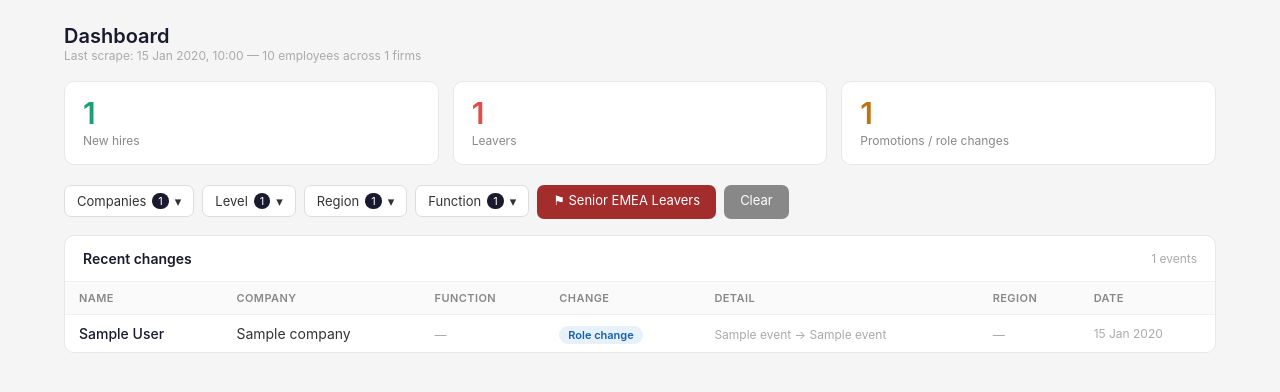
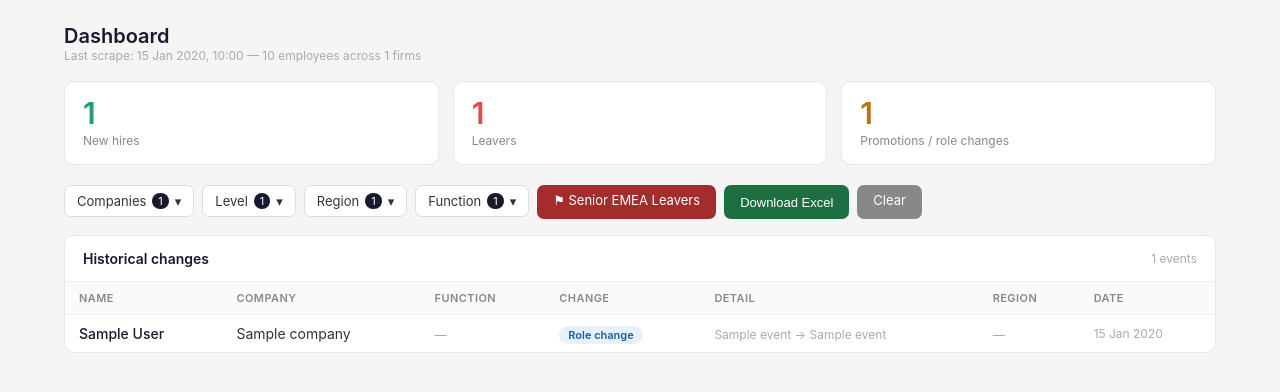
Before and after one commit to AlvaroAmigo98/pe-tracker-web, a Django app: template tracker/templates/tracker/dashboard.html in a window 1280 px wide. Shown: the part 52-444 px from the top of the page. Run offline with Django 5.2, Linux system fonts and the light colour scheme; tables that the repository leaves empty hold one stand-in row (values such as "Sample post"); the template is opened without the code that fills it: values that come from a table or form of the project are taken from there, most other values are stand-ins (such as "Sample title", 1, 10 or a date in 2020); parts of the project's set-up code (start-up, migrations or seed data) failed here and were passed over.

Commit message:
Refactor dashboard HTML for improved readability

```diff
--- a/tracker/templates/tracker/dashboard.html
+++ b/tracker/templates/tracker/dashboard.html
@@ -15,7 +15,9 @@
 <div class="page-title">Dashboard</div>
 
 {% if latest_run %}
-<p class="subtle" style="margin-bottom:18px">Last scrape: {{ latest_run.ran_at|date:"d M Y, H:i" }} — {{ latest_run.total_rows|default:"0" }} employees across {{ latest_run.firms_ok }} firms</p>
+<p class="subtle" style="margin-bottom:18px">
+  Last scrape: {{ latest_run.ran_at|date:"d M Y, H:i" }} — {{ latest_run.total_rows|default:"0" }} employees across {{ latest_run.firms_ok }} firms
+</p>
 {% endif %}
 
 <div class="stats-row">
@@ -36,7 +38,6 @@
 <form method="get" id="dash-form">
   <div class="filter-bar" style="margin-bottom:16px; display:flex; flex-wrap:wrap; gap:8px; align-items:flex-start;">
 
-    <!-- Company -->
     <div class="dropdown">
       <div class="dropdown-btn" onclick="toggleDropdown('d-company')">
         Companies {% if company_filter %}<span class="count">{{ company_filter|length }}</span>{% endif %} ▾
@@ -53,7 +54,6 @@
       </div>
     </div>
 
-    <!-- Level -->
     <div class="dropdown">
       <div class="dropdown-btn" onclick="toggleDropdown('d-group')">
         Level {% if group_filter %}<span class="count">{{ group_filter|length }}</span>{% endif %} ▾
@@ -64,7 +64,6 @@
       </div>
     </div>
 
-    <!-- Region -->
     <div class="dropdown">
       <div class="dropdown-btn" onclick="toggleDropdown('d-region')">
         Region {% if region_filter %}<span class="count">{{ region_filter|length }}</span>{% endif %} ▾
@@ -77,7 +76,6 @@
       </div>
     </div>
 
-    <!-- Function -->
     <div class="dropdown">
       <div class="dropdown-btn" onclick="toggleDropdown('d-function')">
         Function {% if function_filter %}<span class="count">{{ function_filter|length }}</span>{% endif %} ▾
@@ -96,6 +94,7 @@
     </div>
 
     <a href="?senior_emea=1" class="btn" style="background:#a32d2d;text-decoration:none">⚑ Senior EMEA Leavers</a>
+    <button type="submit" name="export" value="excel" class="btn" style="background:#1d6f42;">Download Excel</button>
     <a href="/" class="btn" style="background:#888;text-decoration:none">Clear</a>
   </div>
 </form>
@@ -103,10 +102,11 @@
 <div class="card">
   <div class="card-header">
     <span class="card-title">
-      {% if senior_emea_only %}Senior EMEA Investment Leavers{% else %}Recent changes{% endif %}
+      {% if senior_emea_only %}Senior EMEA Investment Leavers{% else %}Historical changes{% endif %}
     </span>
     <span class="subtle">{{ events|length }} events</span>
   </div>
+
   {% if events %}
   <table>
     <thead>
```
